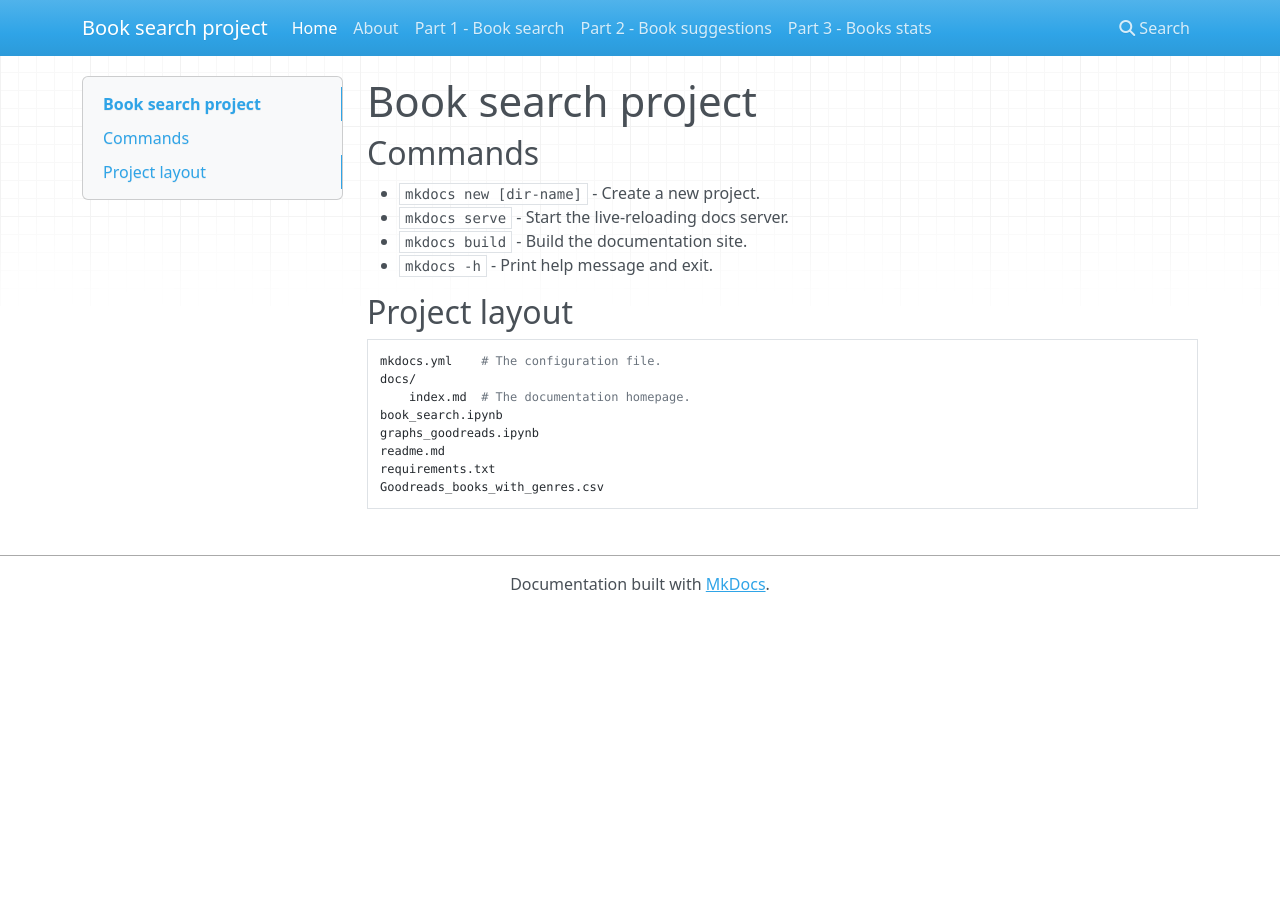
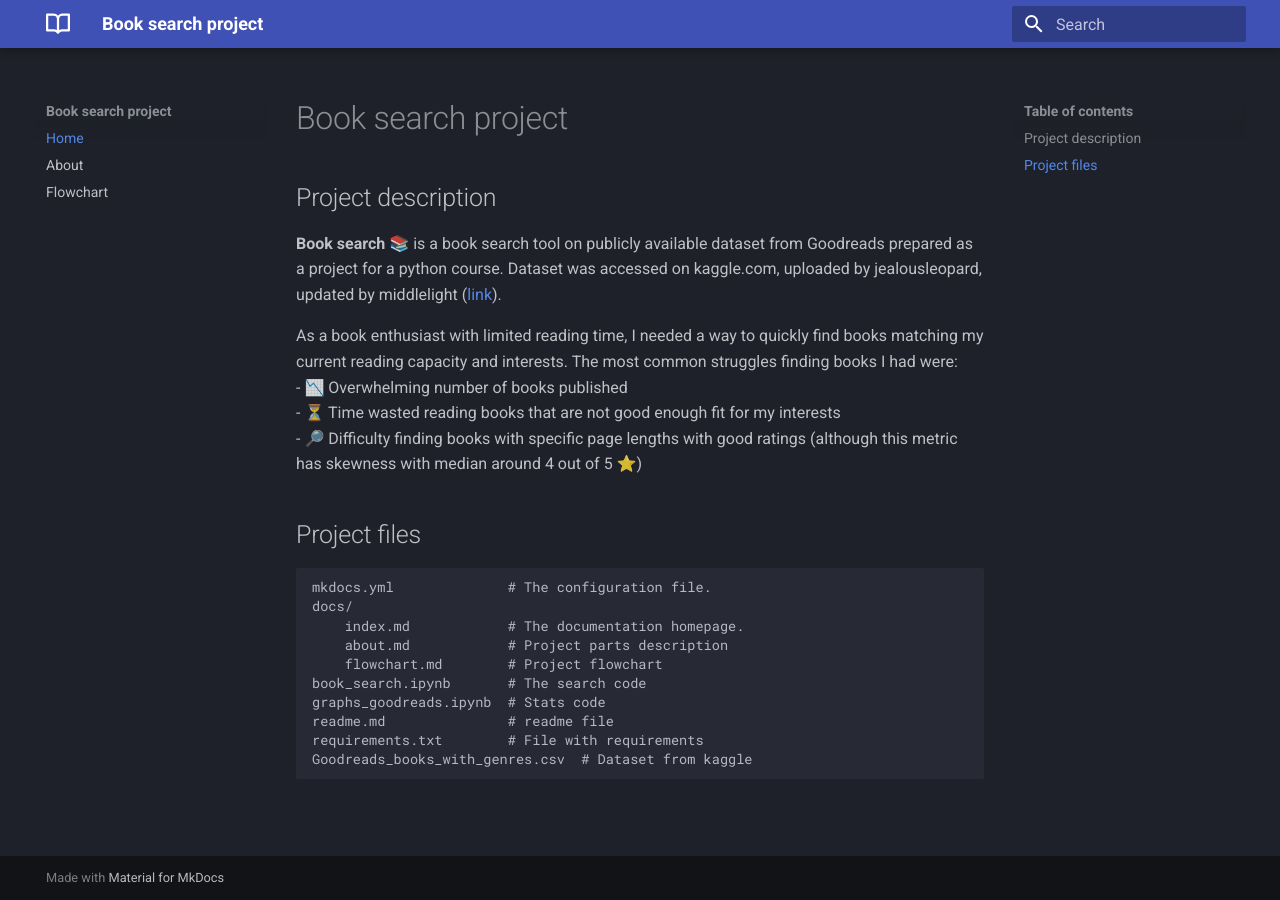
Before and after one commit to Lubi43/books-dataset, an MkDocs documentation site: the page built from docs/index.md, in a window 1280 px wide. Built offline with MkDocs 1.6.1 and Material for MkDocs 9.7.7, drawn with Linux system fonts in a browser that asks for light colours; nearby versions of some CDN libraries.

Commit message:
update web

```diff
--- a/docs/index.md
+++ b/docs/index.md
@@ -1,19 +1,24 @@
 # Book search project
 
-## Commands
+## Project description<br>
 
-* `mkdocs new [dir-name]` - Create a new project.
-* `mkdocs serve` - Start the live-reloading docs server.
-* `mkdocs build` - Build the documentation site.
-* `mkdocs -h` - Print help message and exit.
+**Book search** 📚 is a book search tool on publicly available dataset from Goodreads prepared as a project for a python course. Dataset was accessed on kaggle.com, uploaded by jealousleopard, updated by middlelight ([link](https://www.kaggle.com/datasets/middlelight/goodreadsbookswithgenres)).<br>
 
-## Project layout
+As a book enthusiast with limited reading time, I needed a way to quickly find books matching my current reading capacity and interests.
+The most common struggles finding books I had were:<br>
+   - 📉 Overwhelming number of books published<br>
+   - ⏳ Time wasted reading books that are not good enough fit for my interests<br>
+   - 🔎 Difficulty finding books with specific page lengths with good ratings (although this metric has skewness with median around 4 out of 5 ⭐)<br>
 
-    mkdocs.yml    # The configuration file.
+## Project files
+
+    mkdocs.yml              # The configuration file.
     docs/
-        index.md  # The documentation homepage.
-    book_search.ipynb
-    graphs_goodreads.ipynb
-    readme.md
-    requirements.txt
-    Goodreads_books_with_genres.csv
+        index.md            # The documentation homepage.
+        about.md            # Project parts description
+        flowchart.md        # Project flowchart
+    book_search.ipynb       # The search code
+    graphs_goodreads.ipynb  # Stats code
+    readme.md               # readme file
+    requirements.txt        # File with requirements
+    Goodreads_books_with_genres.csv  # Dataset from kaggle
--- a/mkdocs.yml
+++ b/mkdocs.yml
@@ -5,9 +5,19 @@ markdown_extensions:
       emoji_index: !!python/name:material.extensions.emoji.twemoji
       emoji_generator: !!python/name:material.extensions.emoji.to_svg
 
+  - pymdownx.superfences:
+      custom_fences:
+        - name: mermaid
+          class: mermaid
+          format: !!python/name:pymdownx.superfences.fence_code_format
 nav:
   - Home: index.md
   - About: about.md
-  - Part 1 - Book search: part1/book_search.md
-  - Part 2 - Book suggestions: part2/suggestions.md
-  - Part 3 - Books stats: part3/stats.md
+  - Flowchart: flowchart.md
+theme:
+  name: material
+  palette:
+    scheme: slate
+    accent: deep purple
+  icon:
+    logo: octicons/book-16
```
Also changed, not shown: docs/about.md (added, +22 -0 lines), docs/flowchart.md (added, +40 -0 lines).
